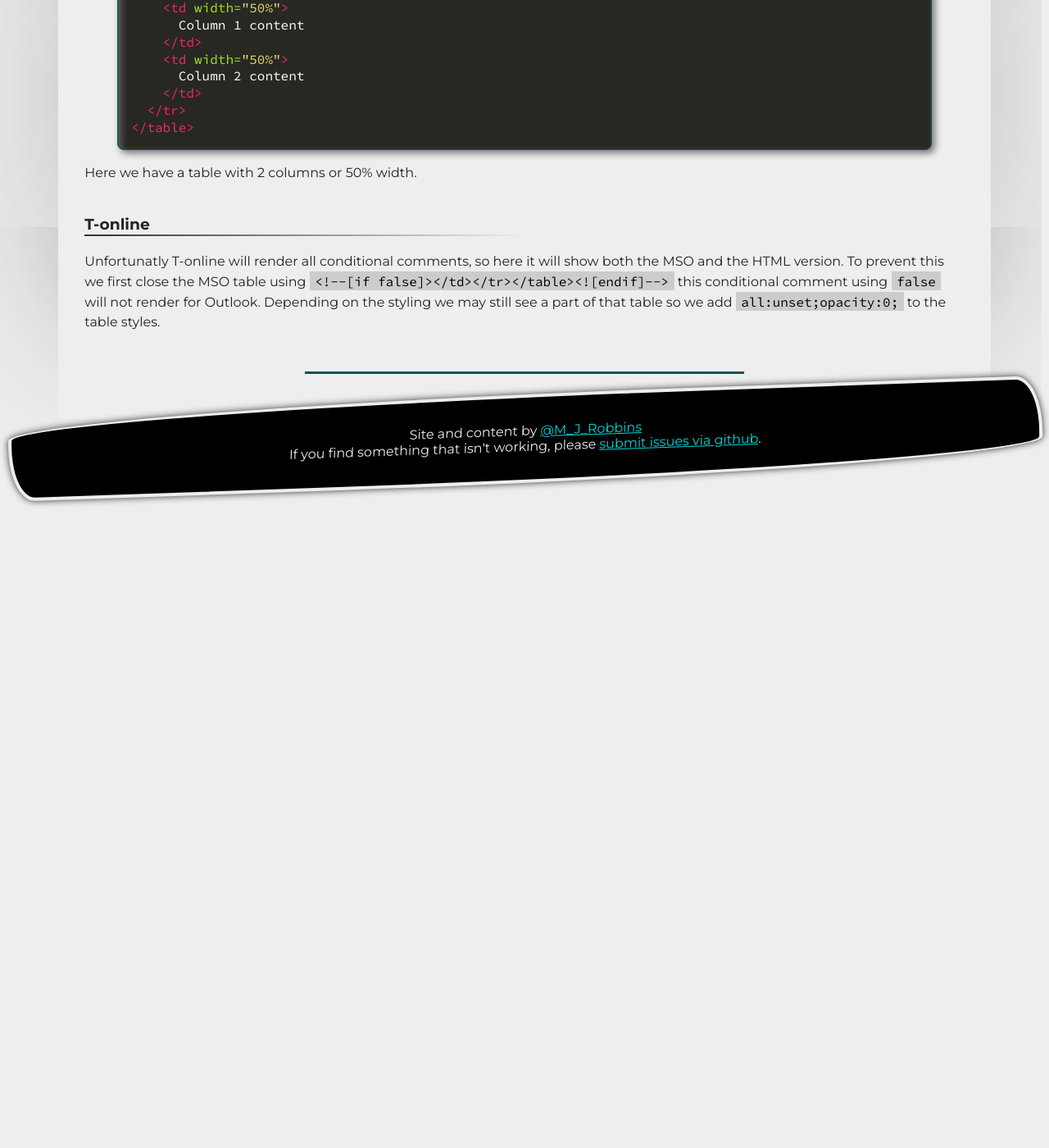
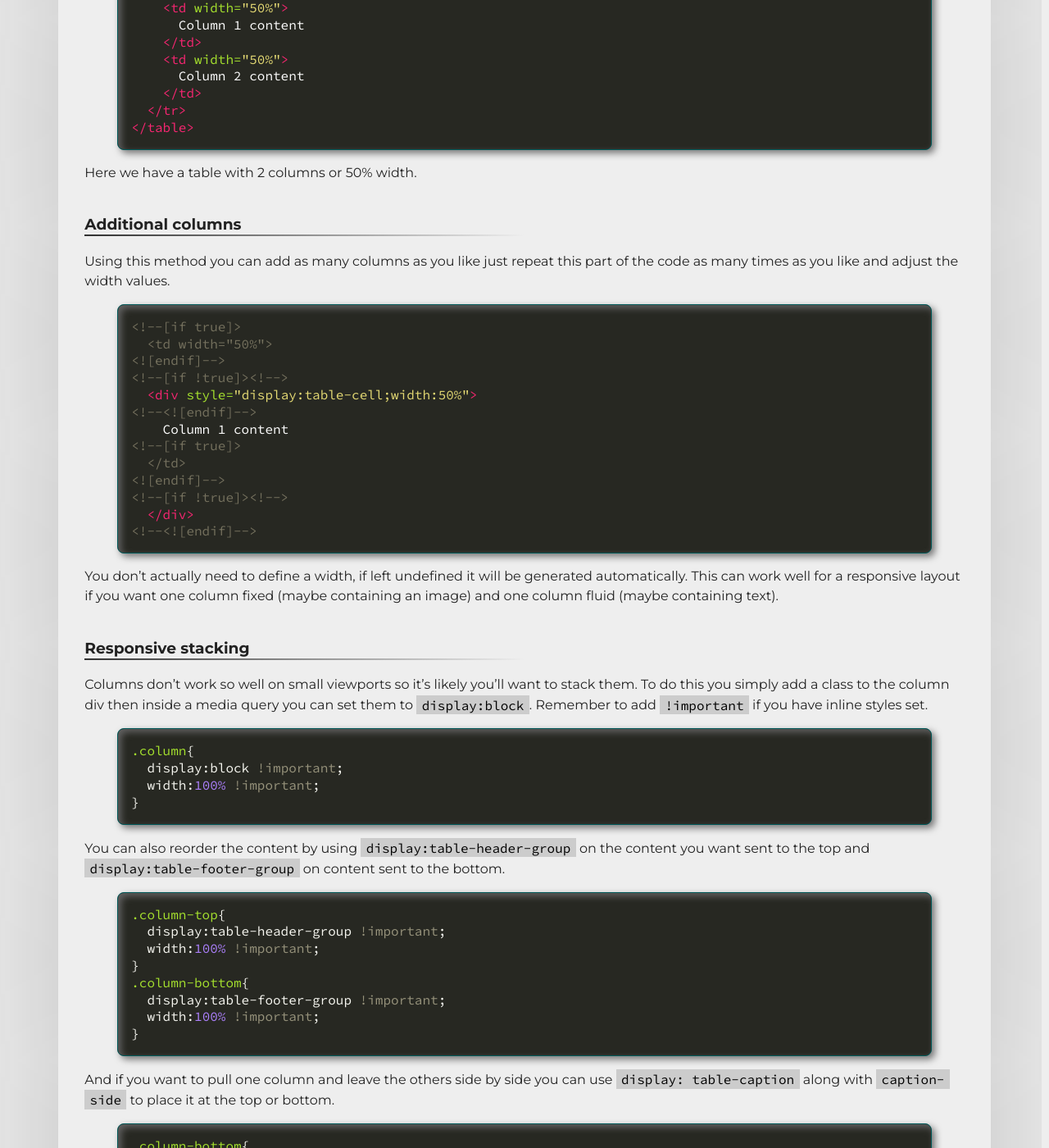
Before and after one commit to M-J-Robbins/good-email-code, a Jekyll site: the page built from email-code/columns.md, in a window 1280 px wide and 1400 px high, scrolled down 2010 px. Shown: the whole window at 82% size. Built offline with Jekyll 4.4.1, drawn with Linux system fonts in a browser that asks for light colours; our own code applies the rules of GitHub Pages for plain Markdown files; a script that is not in the unit is left out; before the commit the page ends 2640 px from its top, so only the background shows below that; some of the changed text lies outside the part shown.

Commit message:
Update columns.md

```diff
--- a/email-code/columns.md
+++ b/email-code/columns.md
@@ -79,8 +79,60 @@ Again if we remove all the conditional comment and HTML code it looks much simpl
 
 Here we have a table with 2 columns or 50% width.
 
+### Additional columns
+Using this method you can add as many columns as you like just repeat this part of the code as many times as you like and adjust the width values.
+{% highlight html %}
+<!--[if true]>
+  <td width="50%">
+<![endif]-->
+<!--[if !true]><!-->
+  <div style="display:table-cell;width:50%">
+<!--<![endif]-->
+    Column 1 content
+<!--[if true]>
+  </td>
+<![endif]-->
+<!--[if !true]><!-->
+  </div>
+<!--<![endif]-->
+{% endhighlight %}
+
+You don't actually need to define a width, if left undefined it will be generated automatically. This can work well for a responsive layout if you want one column fixed (maybe containing an image) and one column fluid (maybe containing text).
+
+### Responsive stacking
+Columns don't work so well on small viewports so it's likely you'll want to stack them.  To do this you simply add a class to the column div then inside a media query you can set them to `display:block`. Remember to add `!important` if you have inline styles set.
+{% highlight css %}
+.column{
+  display:block !important;
+  width:100% !important;
+}
+{% endhighlight %}
+
+You can also reorder the content by using `display:table-header-group` on the content you want sent to the top and `display:table-footer-group` on content sent to the bottom.
+
+{% highlight css %}
+.column-top{
+  display:table-header-group !important;
+  width:100% !important;
+}
+.column-bottom{
+  display:table-footer-group !important;
+  width:100% !important;
+}
+{% endhighlight %}
+
+And if you want to pull one column and leave the others side by side you can use `display: table-caption` along with `caption-side` to place it at the top or bottom.
+{% highlight css %}
+.column-bottom{
+  width: 100% !important;
+  display: table-caption !important;
+  caption-side: bottom;
+}
+{% endhighlight %}
+
 ### T-online
 Unfortunatly T-online will render all conditional comments, so here it will show both the MSO and the HTML version.  To prevent this we first close the MSO table using `<!--[if false]></td></tr></table><![endif]-->` this conditional comment using `false` will not render for Outlook.  Depending on the styling we may still see a part of that table so we add `all:unset;opacity:0;` to the table styles.
+
 
 <div style="display:none">
 <template>
```
